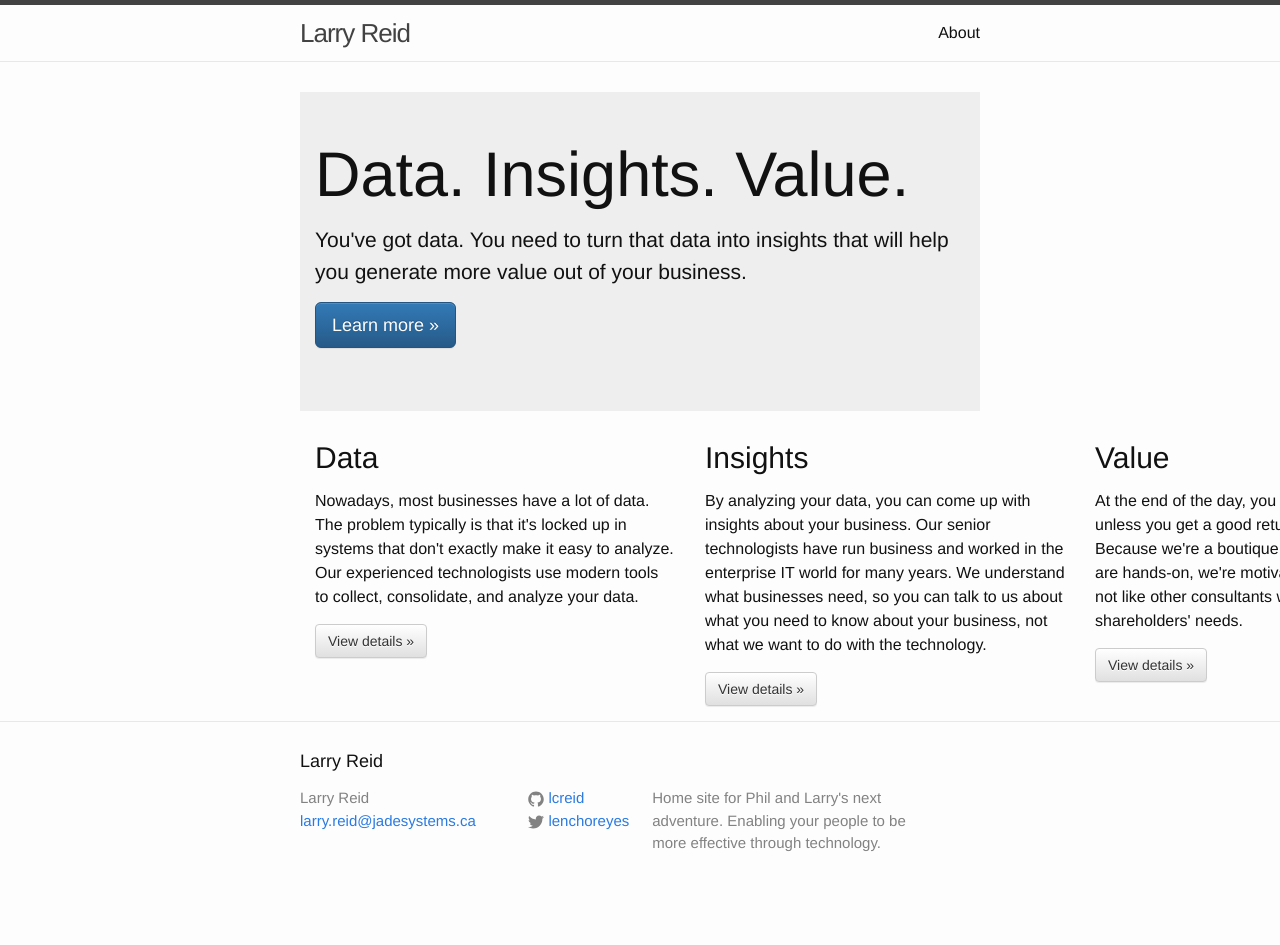
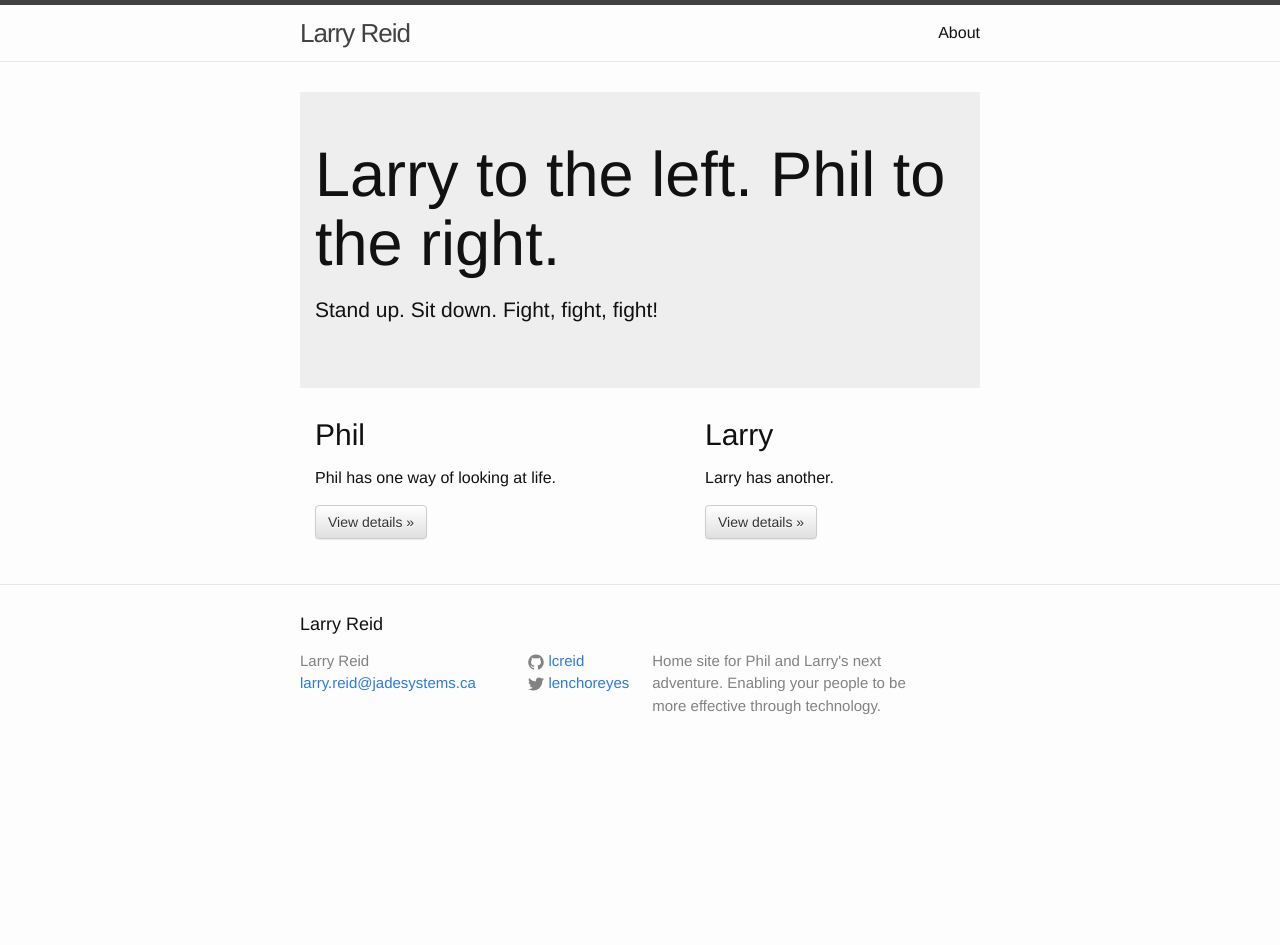
Before and after one commit to weenhanceit/weenhanceit.github.io, a Jekyll site: the page built from index.html, in a window 1280 px wide. Built offline with Jekyll 4.4.1, drawn with Linux system fonts in a browser that asks for light colours; nearby versions of some CDN libraries; library files that are not in the unit come from our copies; after the commit the page ends 900 px from its top, so only the background shows below that.

Commit message:
Two variations of content.

```diff
--- a/_config.yml
+++ b/_config.yml
@@ -15,6 +15,7 @@ baseurl: "" # the subpath of your site, e.g. /blog
 url: "https://lcreid.github.io" # the base hostname & protocol for your site
 twitter_username: lenchoreyes
 github_username:  lcreid
+company_name: "Phil and Larry's Lawnmowers"
 
 # Build settings
 markdown: kramdown
--- a/_includes/head.html
+++ b/_includes/head.html
@@ -13,9 +13,6 @@
   <!-- Optional theme -->
   <link rel="stylesheet" href="https://maxcdn.bootstrapcdn.com/bootstrap/3.3.6/css/bootstrap-theme.min.css" integrity="sha384-fLW2N01lMqjakBkx3l/M9EahuwpSfeNvV63J5ezn3uZzapT0u7EYsXMjQV+0En5r" crossorigin="anonymous">
 
-  <!-- Latest compiled and minified JavaScript -->
-  <script src="https://maxcdn.bootstrapcdn.com/bootstrap/3.3.6/js/bootstrap.min.js" integrity="sha384-0mSbJDEHialfmuBBQP6A4Qrprq5OVfW37PRR3j5ELqxss1yVqOtnepnHVP9aJ7xS" crossorigin="anonymous"></script>
-
   <!-- HTML5 shim and Respond.js for IE8 support of HTML5 elements and media queries -->
     <!-- WARNING: Respond.js doesn't work if you view the page via file:// -->
     <!--[if lt IE 9]>
--- a/_layouts/default.html
+++ b/_layouts/default.html
@@ -18,7 +18,8 @@
   <!-- jQuery (necessary for Bootstrap's JavaScript plugins) -->
   <script src="https://ajax.googleapis.com/ajax/libs/jquery/1.11.3/jquery.min.js"></script>
   <!-- Include all compiled plugins (below), or include individual files as needed -->
-  <script src="js/bootstrap.min.js"></script>
+
+  <!-- Latest compiled and minified JavaScript -->
+  <script src="https://maxcdn.bootstrapcdn.com/bootstrap/3.3.6/js/bootstrap.min.js" integrity="sha384-0mSbJDEHialfmuBBQP6A4Qrprq5OVfW37PRR3j5ELqxss1yVqOtnepnHVP9aJ7xS" crossorigin="anonymous"></script>
 </body>
-
 </html>
--- a/index.html
+++ b/index.html
@@ -7,14 +7,16 @@ layout: default
 <!-- Main jumbotron for a primary marketing message or call to action -->
 <div class="jumbotron">
   <div class="container">
-  <h1>Data. Insights. Value.</h1>
+    <h1>
+      Larry to the left.
+      Phil to the right.
+    </h1>
     <p>
-    You've got data.
-    You need to turn that data into insights
-    that will help you generate more value
-    out of your business.
+      Stand up.
+      Sit down.
+      Fight, fight, fight!
     </p>
-  <p><a class="btn btn-primary btn-lg" href="#" role="button">Learn more &raquo;</a></p>
+    <!-- <p><a class="btn btn-primary btn-lg" href="#" role="button">Learn more &raquo;</a></p> -->
   </div>
 </div>
 
@@ -22,43 +24,19 @@ layout: default
   <!-- Example row of columns -->
   <div class="row">
     <div class="col-md-4">
-    <h2>Data</h2>
+      <h2>Phil</h2>
       <p>
-      Nowadays, most businesses have a lot of data.
-      The problem typically is that it's locked up in systems
-      that don't exactly make it easy to analyze.
-      Our experienced technologists
-      use modern tools
-      to collect, consolidate, and analyze your data.
+        Phil has one way of looking at life.
       </p>
-    <p><a class="btn btn-default" href="#" role="button">View details &raquo;</a></p>
+      <p><a class="btn btn-default" href="/phil/" role="button">View details &raquo;</a></p>
     </div>
     <div class="col-md-4">
-    <h2>Insights</h2>
+      <h2>Larry</h2>
       <p>
-      By analyzing your data,
-      you can come up with insights about your business.
-      Our senior technologists have run business
-      and worked in the enterprise IT world
-      for many years.
-      We understand what businesses need,
-      so you can talk to us about what you need to know about your business,
-      not what we want to do with the technology.
+        Larry has another.
       </p>
-    <p><a class="btn btn-default" href="#" role="button">View details &raquo;</a></p>
+      <p><a class="btn btn-default" href="/larry/" role="button">View details &raquo;</a></p>
     </div>
-  <div class="col-md-4">
-    <h2>Value</h2>
-    <p>
-      At the end of the day,
-      you shouldn't buy a service unless you get
-      a good return on investment.
-      Because we're a boutique shop and our owners are hands-on,
-      we're motivated by what you need,
-      not like other consultants who have to meet
-      their shareholders' needs.
-    </p>
-    <p><a class="btn btn-default" href="#" role="button">View details &raquo;</a></p>
   </div>
 </div>
 
```
Also changed, not shown: larry/index.html (added, +63 -0 lines), phil/index.html (added, +130 -0 lines). Lines whose indentation alone changed are shown as unchanged.
